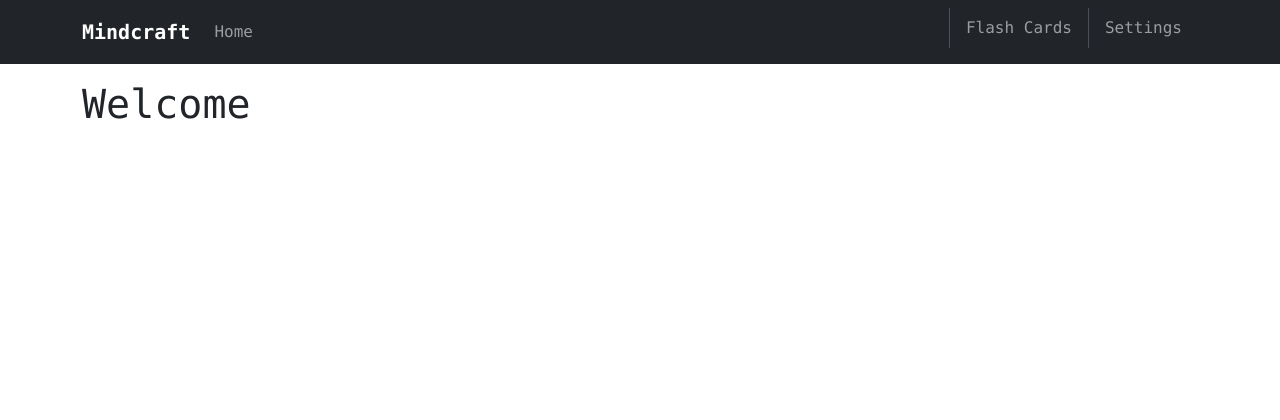
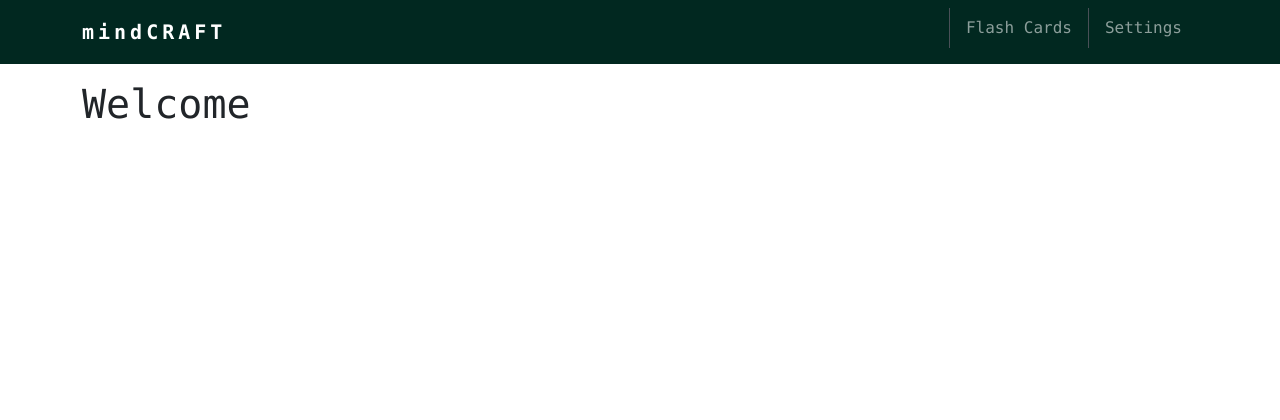
Before and after one commit to hub-mm/mindCRAFT, a Flask app: page / in a window 1280 px wide. Shown: the top 420 px of the page. Run offline with Flask 3, Linux system fonts and the light colour scheme; the visitor is signed in with stand-in values (Sample User, id 1).

Commit message:
Remove home - click on logo - edit logo and bg colour

```diff
--- a/app/templates/base.html
+++ b/app/templates/base.html
@@ -14,27 +14,18 @@
 </head>
 
 <body>
-<nav class="navbar navbar-expand-sm bg-dark" data-bs-theme="dark">
+<nav class="navbar navbar-expand-sm green_background" data-bs-theme="dark">
     <div class="container">
-        <a class="navbar-brand fw-bold"
+        <a class="navbar-brand fw-bold letter_spacing_big"
            href="{{ url_for('home') if current_user.is_anonymous else url_for('user_home') }}">
-            Mindcraft
+            mindCRAFT
         </a>
         <button class="navbar-toggler" type="button" data-bs-toggle="collapse" data-bs-target="#navbarSupportedContent"
                 aria-controls="navbarSupportedContent" aria-expanded="false" aria-label="Toggle navigation">
             <span class="navbar-toggler-icon"></span>
         </button>
         <div class="collapse navbar-collapse" id="navbarSupportedContent">
-            <ul class="navbar-nav me-auto mb-2 mb-lg-0">
-                <li class="nav-item">
-                    <a class="nav-link"
-                       aria-current="page"
-                       href="{{ url_for('home') if current_user.is_anonymous else url_for('user_home') }}">
-                        Home
-                    </a>
-                </li>
-            </ul>
-            <ul class="navbar-nav mb-2">
+            <ul class="navbar-nav ms-auto mb-2">
                 {% if current_user.is_anonymous %}
                 <li class="nav-item border-start px-2">
                     <a class="nav-link" aria-current="page" href="{{ url_for('register') }}">
@@ -87,7 +78,7 @@
     {% block content %}{% endblock content %}
 </div>
 
-<footer class="mt-auto py-1 bg-light w-100 text-center">
+<footer class="bg-light text-center mt-auto py-1 w-100">
     <span>MindCraft</span>
 </footer>
 
```
